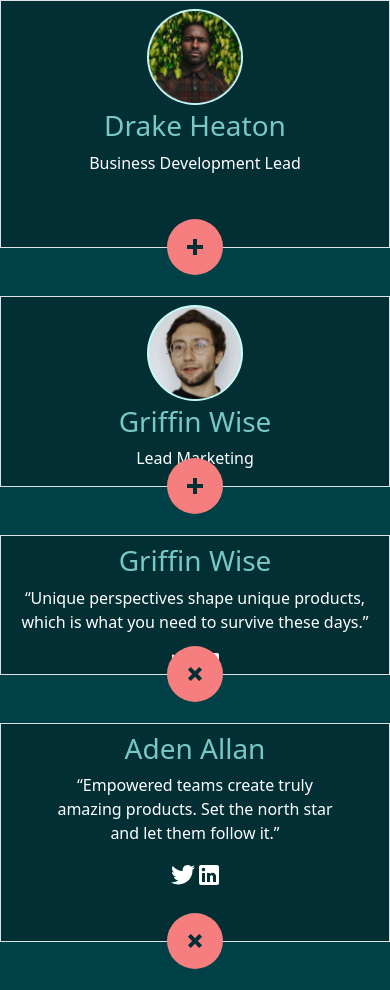
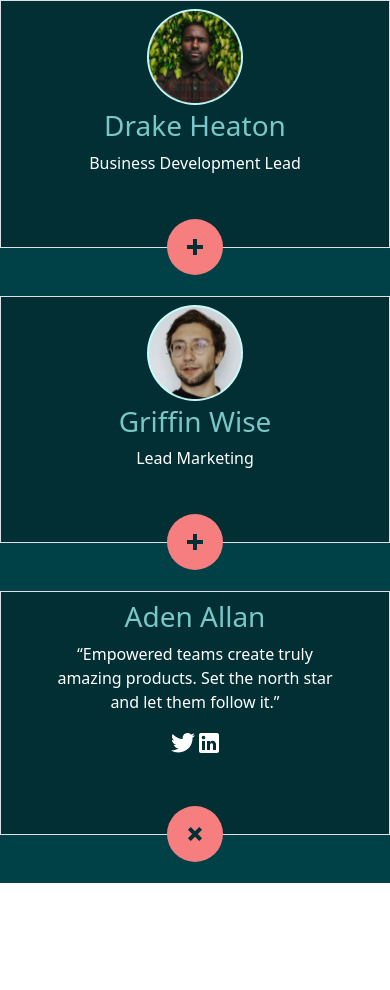
Before and after one commit to Husniddin01/bootstrap, a plain HTML site: page index.html in a window 390 px wide. Shown: the part 1098-2088 px from the top of the page. After the commit the page ends 1981 px from the top, so only its background shows below. Drawn offline with Linux system fonts and the light colour scheme.

Commit message:
finish commit

```diff
--- a/css/main.css
+++ b/css/main.css
@@ -40,13 +40,3 @@ h3, .h3 {
     padding-left: 48px;
     padding-right: 48px;
   }
-
-  .box2{
-    position: relative;
-
-  }
-  .plus1{
-    position: absolute;
-    bottom: 0;
-    transform: translateX(50);
-  }
--- a/index.html
+++ b/index.html
@@ -59,41 +59,24 @@
                 </div>
 
 
-                <div class="col-sm-12 col-md-6 col-lg-4 col-xl-4 col-xxl-4 border pt-2 px-2 box mb-5  d-md-none d-lg-inline-block d-sm-inline-block d-xl-inline-block d-xxl-inline-block box2">
+                <div class="col-sm-12 col-md-6 col-lg-4 col-xl-4 col-xxl-4 border pt-2 px-2 box mb-5
+                ">
                     <img class="rounded-circle mb-1" src="./img/user-griffin.jpg" alt="user-griffin" width="96" height="96">
                     <h3 class="text-capitalize">Griffin Wise</h3>
                     <p class="">Lead Marketing</p>
-                    <div class="plus plus1 ">
+                    <div class="plus">
                         <a href="">
                             <img class=" plus__img center" src="./img/plus.svg" alt="plus" width="16" height="16">
                         </a>
                     </div>
                 </div>
-                <div class="col-sm-12 col-md-6 col-lg-4 col-xl-4 col-xxl-4 border pt-2 px-2 box mb-5   d-lg-none d-sm-none d-xl-none d-xxl-none d-md-inline-block box2 ">
-
-                    <h3>Griffin Wise</h3>
-                    <p>
-                        “Unique perspectives shape unique products, which is what you need to survive these days.”
-                    </p>
-
-                    <div class="">
-                        <img src="./img/twitter.svg" alt="twitter">
-                        <img src="./img/Shape.svg" alt="shape">
-                    </div>
-
-                    <div class="plus plus1">
-                        <a href="#">
-                            <img class=" plus__img center" src="./img/kres.svg" alt="kres" width="16" height="16">
-                        </a>
-                    </div>
-
-                </div>
 
 
-                <div class="col-sm-12 col-md-6 col-lg-4 col-xl-4 col-xxl-4 border pt-2 box mb-5  box1 ">
+
+                <div class="col-sm-12 col-md-6 col-lg-4 col-xl-4 col-xxl-4 border pt-2 box mb-5  box1  ">
                     <h3 class="text-capitalize">Aden Allan</h3>
                     <p class="">“Empowered teams create truly amazing products. Set the north star and let them follow it.”</p>
-                    <div class="">
+                    <div class="mb-4">
                         <img src="./img/twitter.svg" alt="twitter">
                         <img src="./img/Shape.svg" alt="shape">
                     </div>
```
